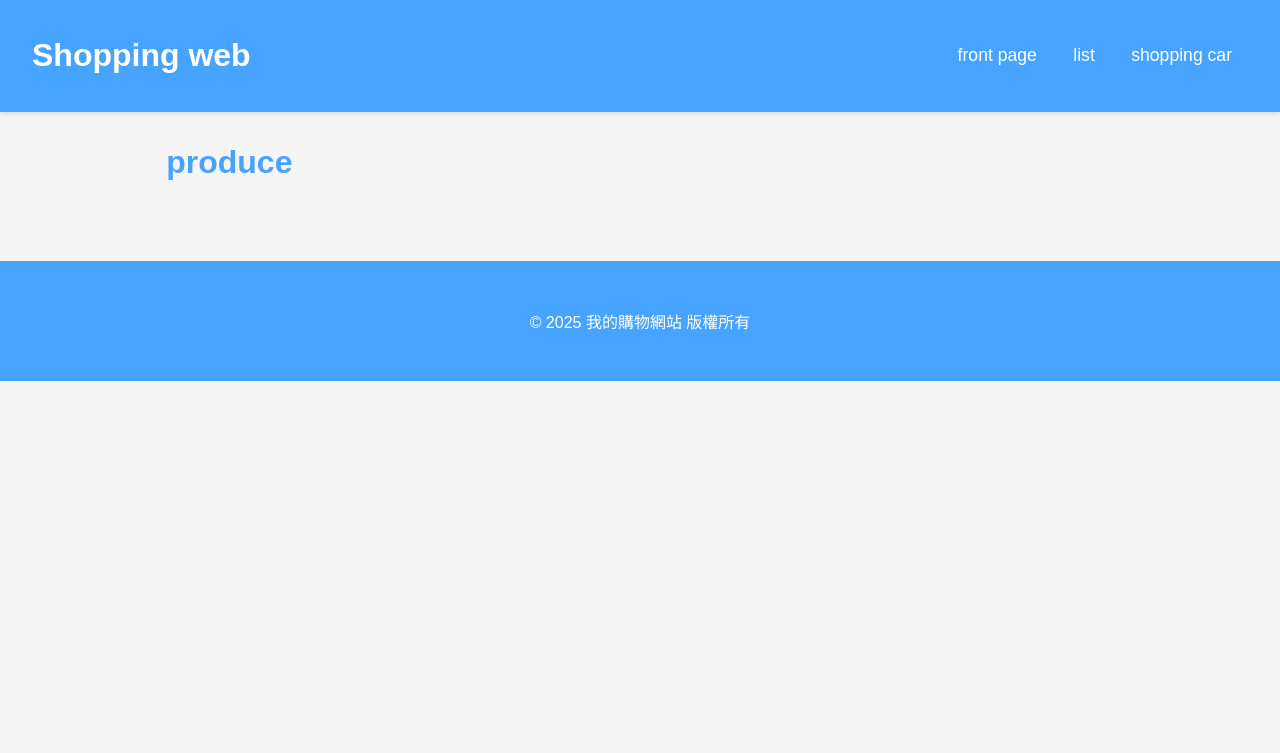
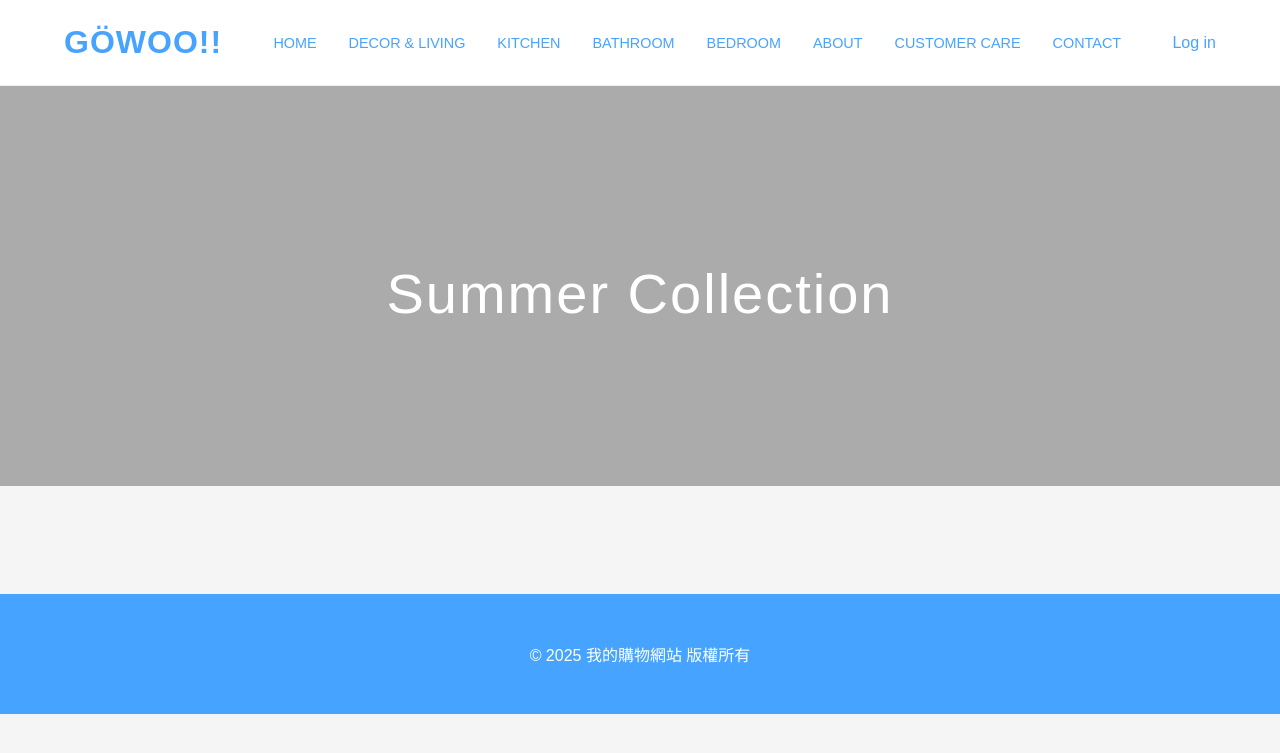
Before and after one commit to Albeehu/shopping_client, a Flask app: template templates/index.html in a window 1280 px wide. Shown: the top 753 px of the page. Run offline with Flask 3, Linux system fonts and the light colour scheme; the template is opened without the code that fills it, so the values that code supplies are empty.

Commit message:
新增banner

```diff
--- a/app.py
+++ b/app.py
@@ -1,4 +1,4 @@
-from flask import Flask, render_template
+from flask import Flask, render_template, url_for  # 添加 url_for 导入
 import json
 import os
 import requests
@@ -11,16 +11,11 @@ app = Flask(__name__)
 
 @app.route("/")
 def index():
+    banner_image = url_for('static', filename='images/banner.jpg')
     products = load_products()
-    return render_template("index.html", products=products)
+    return render_template('index.html',
+                         banner_image=banner_image,
+                         products=products)
 
 if __name__ == "__main__":
     app.run(debug=True)
-# def index():
-#     response = requests.get("https://fakestoreapi.com/products")
-#     print(response.json())
-#     products = response.json()
-#     return render_template("index.html", products=products)
-
-# if __name__ == "__main__":
-#     app.run(debug=True)
--- a/static/style.css
+++ b/static/style.css
@@ -1,3 +1,14 @@
+@import url("https://fonts.googleapis.com/css2?family=Montserrat:wght@300;400;500;700&display=swap");
+body {
+  font-family: "Montserrat", sans-serif;
+}
+
+:root {
+  --primary-color: #46a3ff; /* 添加变量定义 */
+  --secondary-color: #f5f5f5;
+  --accent-color: #a5b1c2;
+}
+
 body {
   font-family: "Microsoft JhengHei", Arial, sans-serif; /* 中文友好字體 */
   background-color: #f5f5f5;
@@ -6,8 +17,13 @@ body {
   color: #46a3ff;
 }
 
+.product-card {
+  border: 1px solid #f0f0f0;
+}
+
 /* 導航欄 */
 .navbar {
+  margin-bottom: 100px;
   background-color: #46a3ff;
   color: white;
   padding: 1rem 2rem;
@@ -15,6 +31,47 @@ body {
   justify-content: space-between;
   align-items: center;
   box-shadow: 0 2px 5px rgba(0, 0, 0, 0.1);
+}
+
+/* 主导航栏 */
+.main-nav {
+  display: flex;
+  justify-content: space-between;
+  align-items: center;
+  padding: 1.5rem 5%;
+  background: white;
+  border-bottom: 1px solid #eee;
+}
+
+.nav-logo {
+  font-size: 2rem;
+  font-weight: 700;
+  letter-spacing: 1px;
+  color: var(--primary-color);
+}
+
+.nav-links {
+  display: flex;
+  gap: 2rem;
+}
+
+.nav-links a {
+  text-decoration: none;
+  color: var(--primary-color);
+  font-weight: 500;
+  text-transform: uppercase;
+  font-size: 0.9rem;
+}
+
+.nav-actions a {
+  color: var(--primary-color);
+  text-decoration: none;
+  border-bottom: 1px solid transparent;
+  transition: all 0.3s ease;
+}
+
+.nav-actions a:hover {
+  border-bottom: 1px solid var(--primary-color);
 }
 
 .navbar a {
@@ -25,13 +82,64 @@ body {
 }
 
 .navbar a:hover {
-  color: #f1c40f;
+  color: #004b97;
 }
 
 .page-title {
   text-align: center;
   color: #46a3ff;
   margin: 2rem 0;
+}
+
+/* Banner区域 */
+.banner {
+  margin-bottom: 60px;
+  height: 50vh;
+  background-size: cover;
+  background-position: center;
+  display: flex;
+  align-items: center;
+  justify-content: center;
+  text-align: center;
+  color: white;
+  position: relative;
+}
+
+.banner::after {
+  content: "";
+  position: absolute;
+  top: 0;
+  left: 0;
+  width: 100%;
+  height: 100%;
+  background: rgba(0, 0, 0, 0.3);
+}
+
+.banner-content {
+  z-index: 1;
+}
+
+.banner h1 {
+  font-size: 3.5rem;
+  margin-bottom: 2rem;
+  font-weight: 300;
+  letter-spacing: 2px;
+}
+
+.cta-button {
+  padding: 1rem 2.5rem;
+  background: transparent;
+  color: white;
+  border: 1px solid white;
+  text-decoration: none;
+  font-size: 0.9rem;
+  letter-spacing: 1px;
+  transition: all 0.3s ease;
+}
+
+.cta-button:hover {
+  background: white;
+  color: var(--primary-color);
 }
 
 /* 商品列表 */
@@ -70,14 +178,15 @@ body {
 }
 
 .product-title {
-  font-size: 1.2rem;
+  font-weight: 400;
+  font-size: 1.1rem;
   margin: 0 0 0.5rem 0;
-  color: #46a3ff;
+  color: #000000;
 }
 
 .product-price {
-  color: #46a3ff;
-  font-weight: bold;
+  color: #000000;
+  font-weight: 400;
   font-size: 1.1rem;
   margin: 0.5rem 0;
 }
@@ -85,7 +194,7 @@ body {
 /* 按鈕 */
 .btn {
   display: inline-block;
-  background: #af8774;
+  background: #46a3ff;
   color: white;
   padding: 0.6rem 1.2rem;
   border: none;
@@ -97,7 +206,7 @@ body {
 }
 
 .btn:hover {
-  background: #af8774;
+  background: #acd6ff;
 }
 
 /* 頁尾 */
--- a/templates/index.html
+++ b/templates/index.html
@@ -1,7 +1,7 @@
 <!DOCTYPE html>
 <html>
   <head>
-    <title>購物網站</title>
+    <title>GOWOO!!</title>
     <!-- 引入 CSS 文件 -->
     <link
       rel="stylesheet"
@@ -9,19 +9,33 @@
     />
   </head>
   <body>
-    <!-- 導航欄 (新增) -->
-    <div class="navbar">
-      <h1>Shopping web</h1>
-      <div>
-        <a href="#">front page</a>
-        <a href="#">list</a>
-        <a href="#">shopping car</a>
+    <!-- 顶部导航栏 -->
+    <nav class="main-nav">
+      <div class="nav-logo">GÖWOO!!</div>
+      <div class="nav-links">
+        <a href="#">Home</a>
+        <a href="#">Decor & Living</a>
+        <a href="#">Kitchen</a>
+        <a href="#">Bathroom</a>
+        <a href="#">Bedroom</a>
+        <a href="#">About</a>
+        <a href="#">Customer Care</a>
+        <a href="#">Contact</a>
       </div>
-    </div>
+      <div class="nav-actions">
+        <a href="#">Log in</a>
+      </div>
+    </nav>
+
+    <!-- Banner区域 -->
+    <section class="banner" style="background-image: url('{{ banner_image }}')">
+      <div class="banner-content">
+        <h1>Summer Collection</h1>
+      </div>
+    </section>
 
     <!-- 商品清單區 (保留你的原始結構，但加上 CSS class) -->
     <div class="products-container">
-      <h1 class="page-title">produce</h1>
       {% for product in products %}
       <div class="product-card">
         <img
```
Also changed, not shown: static/images/banner.jpg (added).
